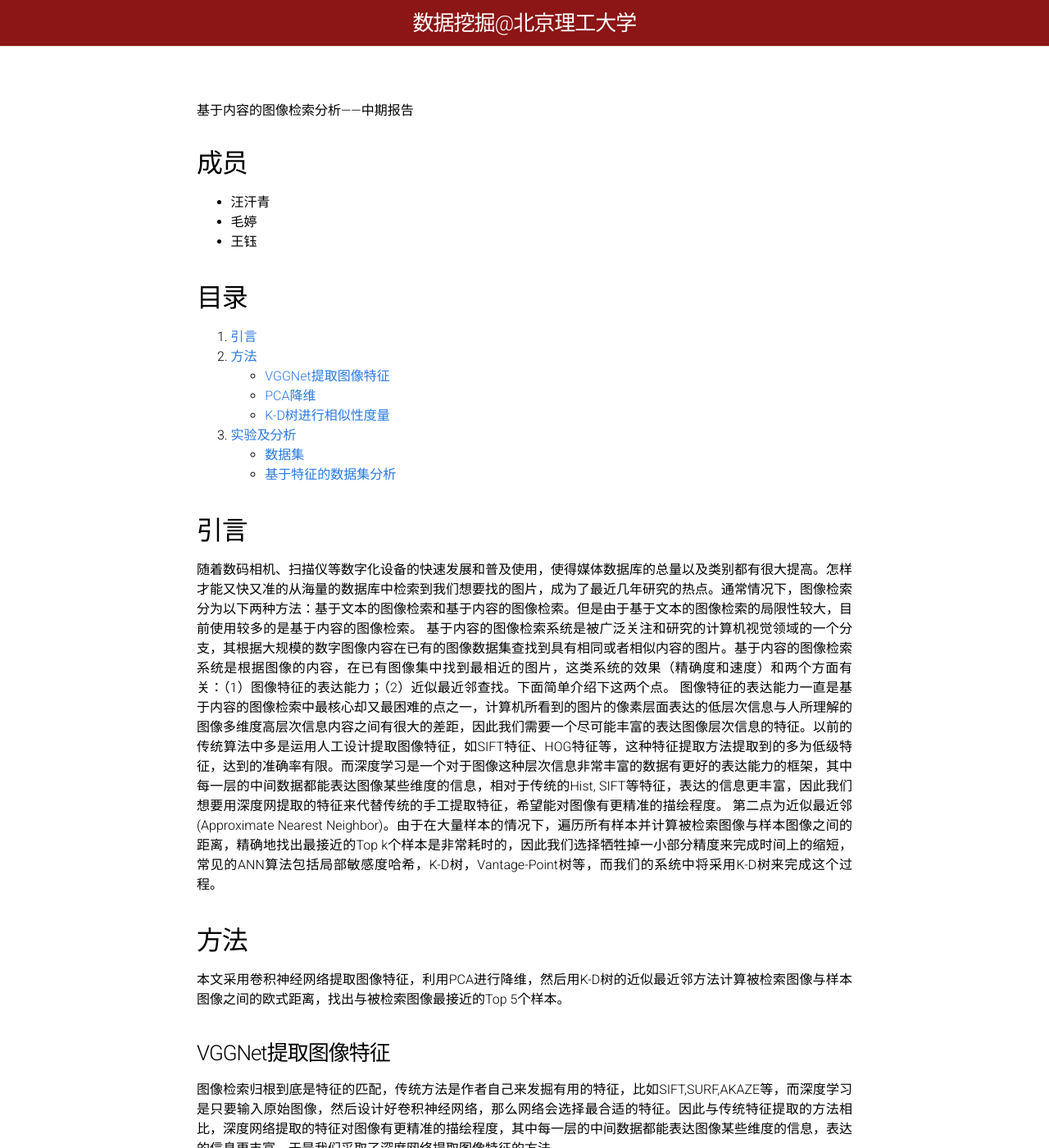
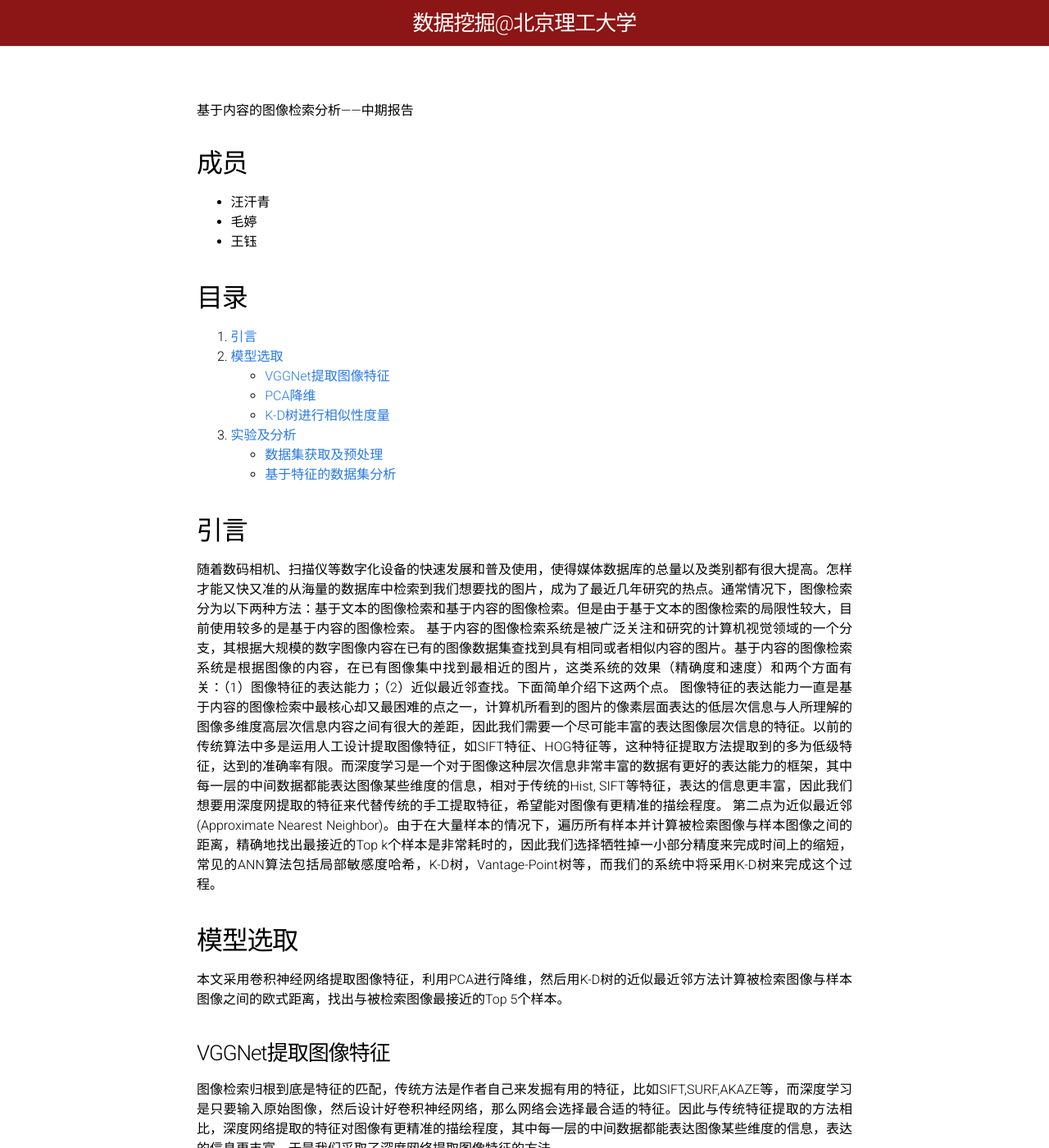
Before and after one commit to BITDM/bitdm.github.io, a Jekyll site: the page built from 2018/projects/P14/midterm.md, in a window 1280 px wide and 1400 px high. Shown: the whole window at 82% size. Built offline with Jekyll 4.4.1, drawn with Linux system fonts in a browser that asks for light colours; our own code applies the rules of GitHub Pages for plain Markdown files.

Commit message:
midterm updates

```diff
--- a/2018/projects/P14/Midterm_report.md
+++ b/2018/projects/P14/midterm.md
@@ -8,12 +14,12 @@
 ## 目录
 
 1. [引言](#引言)
-2. [方法](#方法)
+2. [模型选取](#模型选取)
     - [VGGNet提取图像特征](#VGGNet提取图像特征)
     - [PCA降维](#PCA降维)
     - [K-D树进行相似性度量](#K-D树进行相似性度量)
 3. [实验及分析](#实验及分析)
-    - [数据集](#数据集)
+    - [数据集获取及预处理](#数据集获取及预处理)
     - [基于特征的数据集分析](#基于特征的数据集分析)
 
 
@@ -24,7 +30,7 @@
 图像特征的表达能力一直是基于内容的图像检索中最核心却又最困难的点之一，计算机所看到的图片的像素层面表达的低层次信息与人所理解的图像多维度高层次信息内容之间有很大的差距，因此我们需要一个尽可能丰富的表达图像层次信息的特征。以前的传统算法中多是运用人工设计提取图像特征，如SIFT特征、HOG特征等，这种特征提取方法提取到的多为低级特征，达到的准确率有限。而深度学习是一个对于图像这种层次信息非常丰富的数据有更好的表达能力的框架，其中每一层的中间数据都能表达图像某些维度的信息，相对于传统的Hist, SIFT等特征，表达的信息更丰富，因此我们想要用深度网提取的特征来代替传统的手工提取特征，希望能对图像有更精准的描绘程度。
 第二点为近似最近邻(Approximate Nearest Neighbor)。由于在大量样本的情况下，遍历所有样本并计算被检索图像与样本图像之间的距离，精确地找出最接近的Top k个样本是非常耗时的，因此我们选择牺牲掉一小部分精度来完成时间上的缩短，常见的ANN算法包括局部敏感度哈希，K-D树，Vantage-Point树等，而我们的系统中将采用K-D树来完成这个过程。
 
-## 方法
+## 模型选取
 
 本文采用卷积神经网络提取图像特征，利用PCA进行降维，然后用K-D树的近似最近邻方法计算被检索图像与样本图像之间的欧式距离，找出与被检索图像最接近的Top 5个样本。
 
@@ -46,7 +52,7 @@
 
 ## 实验及分析
 
-### 数据集
+### 数据集获取及预处理
 我们的图像检索系统采用的数据集是MIRFLICKR数据集。MIRFLCKR通过雅虎旗下的FLICKR图片分享平台获取到25K张图片，并对这些图片添加了标签和分类，用于图像相似性特征描述和分类研究。我们将其中的90%用作检索，其中的10%为被检索图像。用VGG网络提取了该数据集中每张图像的特征后，将特征向量送入K-D树中，对于每张待检索图像，在K-D树中进行最近邻搜索，取Top 5个相似图像作为检索结果。
 - 召回率(Recall)
 
```
Also changed, not shown: other parts of 2018/projects/P14/midterm.md (+8 -0 lines).
